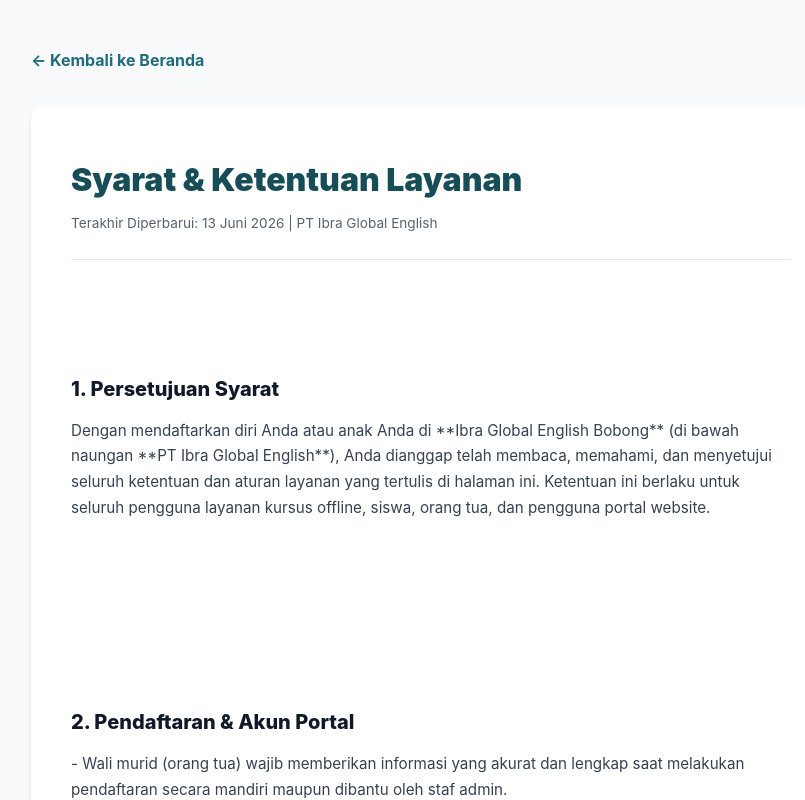
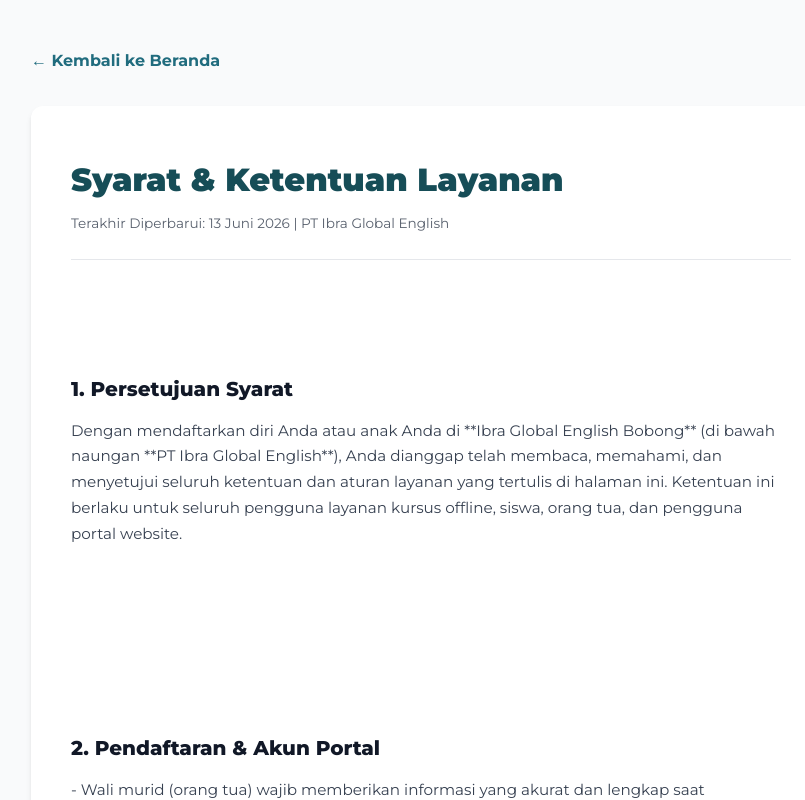
Before and after one commit to umamit/ibra-global-english, a Next.js app: page /terms in a window 1280 px wide. Shown: the top 800 px of the page, without its empty margins (209-1014 px from the left). Built offline with nearby package versions, Linux system fonts and the light colour scheme; no server answers.

Commit message:
perf: self-host fonts with next/font/google and harden CSP by removing external font domains in proxy.js

```diff
--- a/src/app/maintenance/page.js
+++ b/src/app/maintenance/page.js
@@ -6,8 +6,6 @@
   return (
     <>
       <style>{`
-        @import url('https://fonts.googleapis.com/css2?family=Montserrat:wght@400;600;700;800;900&display=swap');
-
         * { margin: 0; padding: 0; box-sizing: border-box; }
 
         .maint-body {
@@ -17,7 +15,7 @@
           align-items: center;
           justify-content: center;
           padding: 2rem 1.25rem;
-          font-family: 'Montserrat', sans-serif;
+          font-family: var(--font-sans), sans-serif;
           background: linear-gradient(135deg, #0f3741 0%, #164d57 40%, #216c7e 100%);
           position: relative;
           overflow: hidden;
--- a/src/app/privacy/page.js
+++ b/src/app/privacy/page.js
@@ -10,7 +10,7 @@
 
 export default function PrivacyPage() {
   return (
-    <div style={{ backgroundColor: "var(--color-gray-50)", minHeight: "100vh", padding: "3rem 1.5rem", color: "var(--color-gray-800)", fontFamily: "Inter, sans-serif" }}>
+    <div style={{ backgroundColor: "var(--color-gray-50)", minHeight: "100vh", padding: "3rem 1.5rem", color: "var(--color-gray-800)", fontFamily: "var(--font-sans), sans-serif" }}>
       <div style={{ maxWidth: "800px", margin: "0 auto" }}>
 
         {/* Navigation Back */}
--- a/src/app/terms/page.js
+++ b/src/app/terms/page.js
@@ -10,7 +10,7 @@
 
 export default function TermsPage() {
   return (
-    <div style={{ backgroundColor: "var(--color-gray-50)", minHeight: "100vh", padding: "3rem 1.5rem", color: "var(--color-gray-800)", fontFamily: "Inter, sans-serif" }}>
+    <div style={{ backgroundColor: "var(--color-gray-50)", minHeight: "100vh", padding: "3rem 1.5rem", color: "var(--color-gray-800)", fontFamily: "var(--font-sans), sans-serif" }}>
       <div style={{ maxWidth: "800px", margin: "0 auto" }}>
 
         {/* Navigation Back */}
--- a/src/proxy.js
+++ b/src/proxy.js
@@ -11,8 +11,8 @@
   const cspHeader = `
     default-src 'self';
     script-src 'nonce-${nonce}' 'strict-dynamic' 'self' 'report-sample' ${isDev ? "'unsafe-eval'" : ""} https://www.googletagmanager.com https://static.cloudflareinsights.com;
-    style-src 'self' 'unsafe-inline' https://fonts.googleapis.com https://cdn.jsdelivr.net;
-    font-src 'self' https://fonts.gstatic.com https://cdn.jsdelivr.net;
+    style-src 'self' 'unsafe-inline' https://cdn.jsdelivr.net;
+    font-src 'self' https://cdn.jsdelivr.net;
     img-src 'self' data: blob: https://images.unsplash.com https://uszukipvrvjrgrikxfwh.supabase.co https://*.canva.com https://www.canva.com;
     connect-src 'self' https://uszukipvrvjrgrikxfwh.supabase.co wss://uszukipvrvjrgrikxfwh.supabase.co https://www.google-analytics.com https://*.analytics.google.com https://analytics.google.com https://stats.g.doubleclick.net;
     frame-src 'self' https://*.canva.com https://www.canva.com;
```
